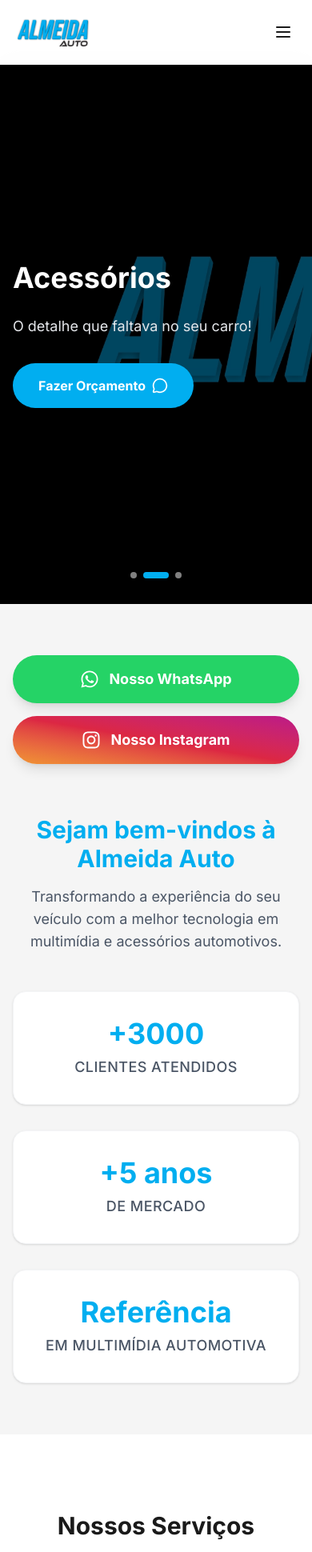
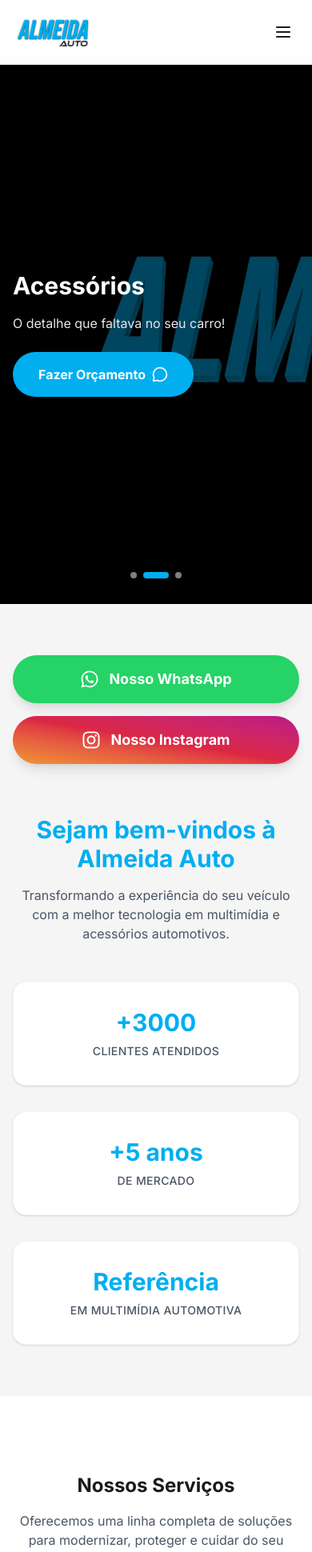
Before and after one commit to Dioogooa/Almeida-auto, a Next.js app: page / in a window 390 px wide. Shown: the top 1940 px of the page at 80% size. Built offline with nearby package versions, Linux system fonts and the light colour scheme.

Commit message:
fix header logo - vercel updates

```diff
--- a/components/home/CtaWhatsApp.jsx
+++ b/components/home/CtaWhatsApp.jsx
@@ -6,10 +6,10 @@
       <div className="absolute top-0 right-0 -mr-20 -mt-20 w-64 h-64 rounded-full bg-white opacity-10 pointer-events-none"></div>
 
       <div className="max-w-4xl mx-auto px-4 text-center relative z-10">
-        <h2 className="text-3xl md:text-5xl font-bold text-white mb-6">
+        <h2 className="text-3xl md:text-4xl lg:text-5xl font-bold text-white mb-4">
           Pronto para transformar seu carro?
         </h2>
-        <p className="text-lg md:text-xl text-white/90 mb-10 max-w-2xl mx-auto">
+        <p className="text-base md:text-lg text-white/90 mb-8 md:mb-10 max-w-2xl mx-auto">
           Faça um orçamento sem compromisso e descubra as melhores opções de mídia e estética para o seu veículo.
         </p>
         <a
--- a/components/home/HeroRotativo.jsx
+++ b/components/home/HeroRotativo.jsx
@@ -65,7 +65,7 @@
               animate={{ y: 0, opacity: 1 }}
               exit={{ y: -20, opacity: 0 }}
               transition={{ duration: 0.5, delay: 0.2 }}
-              className="text-4xl md:text-5xl lg:text-6xl font-bold text-white mb-6 leading-tight"
+              className="text-3xl sm:text-4xl md:text-5xl lg:text-6xl font-bold text-white mb-4 md:mb-6 leading-tight"
             >
               {slides[currentSlide].title}
             </motion.h1>
@@ -78,7 +78,7 @@
               animate={{ y: 0, opacity: 1 }}
               exit={{ y: -20, opacity: 0 }}
               transition={{ duration: 0.5, delay: 0.3 }}
-              className="text-lg md:text-xl text-gray-200 mb-8"
+              className="text-base sm:text-lg md:text-xl text-gray-200 mb-6 md:mb-8"
             >
               {slides[currentSlide].subtitle}
             </motion.p>
--- a/components/home/Localizacao.jsx
+++ b/components/home/Localizacao.jsx
@@ -7,9 +7,9 @@
   return (
     <section className="py-24 bg-white">
       <div className="max-w-7xl mx-auto px-4">
-        <div className="text-center mb-16">
-          <h2 className="text-3xl md:text-4xl font-bold mb-4">Venha nos conhecer</h2>
-          <p className="text-gray-600">Nossa loja está de portas abertas para receber seu veículo.</p>
+        <div className="text-center mb-12 md:mb-16">
+          <h2 className="text-2xl md:text-3xl lg:text-4xl font-bold mb-4">Venha nos conhecer</h2>
+          <p className="text-gray-600 text-base md:text-lg max-w-2xl mx-auto">Nossa loja está de portas abertas para receber seu veículo.</p>
         </div>
 
         <div className="grid grid-cols-1 lg:grid-cols-3 gap-8">
--- a/components/home/ProvaSocial.jsx
+++ b/components/home/ProvaSocial.jsx
@@ -43,10 +43,10 @@
         </div>
 
         <div className="text-center mb-12">
-          <h1 className="text-3xl md:text-4xl font-bold text-primary mb-4">
+          <h2 className="text-3xl md:text-4xl lg:text-5xl font-bold text-primary mb-4">
             Sejam bem-vindos à Almeida Auto
-          </h1>
-          <p className="text-gray-600 text-lg max-w-2xl mx-auto">
+          </h2>
+          <p className="text-gray-600 text-base md:text-lg max-w-2xl mx-auto">
             Transformando a experiência do seu veículo com a melhor tecnologia em multimídia e acessórios automotivos.
           </p>
         </div>
@@ -56,10 +56,10 @@
               key={i}
               className="bg-white rounded-2xl p-8 text-center shadow-sm border border-gray-100 hover:shadow-md transition-shadow"
             >
-              <h3 className="text-4xl md:text-5xl font-bold text-primary mb-2">
+              <h3 className="text-3xl md:text-4xl lg:text-5xl font-bold text-primary mb-2">
                 {stat.title}
               </h3>
-              <p className="text-gray-600 font-medium text-lg uppercase tracking-wide">
+              <p className="text-gray-600 font-medium text-sm md:text-base uppercase tracking-wide">
                 {stat.description}
               </p>
             </div>
--- a/components/home/SecaoInterativa.jsx
+++ b/components/home/SecaoInterativa.jsx
@@ -36,9 +36,9 @@
   return (
     <section className="py-24 bg-white" id="servicos">
       <div className="max-w-7xl mx-auto px-4">
-        <div className="text-center mb-16">
-          <h2 className="text-3xl md:text-4xl font-bold mb-4">Nossos Serviços</h2>
-          <p className="text-gray-600 max-w-2xl mx-auto">
+        <div className="text-center mb-12 md:mb-16">
+          <h2 className="text-2xl md:text-3xl lg:text-4xl font-bold mb-4">Nossos Serviços</h2>
+          <p className="text-gray-600 text-base md:text-lg max-w-2xl mx-auto">
             Oferecemos uma linha completa de soluções para modernizar, proteger e cuidar
             do seu veículo com a máxima qualidade.
           </p>
@@ -56,10 +56,10 @@
                   : "border-gray-200 bg-white hover:border-primary/30"
                   }`}
               >
-                <h3 className={`text-2xl font-bold mb-2 ${ativo.id === servico.id ? "text-primary" : "text-gray-800"}`}>
+                <h3 className={`text-xl md:text-2xl font-bold mb-2 ${ativo.id === servico.id ? "text-primary" : "text-gray-800"}`}>
                   {servico.titulo}
                 </h3>
-                <p className="text-gray-600 mb-4 line-clamp-3">
+                <p className="text-gray-600 text-sm md:text-base mb-4 line-clamp-3">
                   {servico.descricao}
                 </p>
                 <div
--- a/components/ui/Header.jsx
+++ b/components/ui/Header.jsx
@@ -7,7 +7,7 @@
       <div className="max-w-7xl mx-auto px-4 h-20 flex items-center justify-between">
         <Link href="/" className="flex items-center gap-2">
           <Image
-            src="/logo.png"
+            src="/Logo.png"
             alt="Almeida Auto"
             width={200}
             height={40}
@@ -24,7 +24,7 @@
 
         {/* Menu mobile */}
         <button className="md:hidden p-2 text-foreground">
-          <svg xmlns="http://www.w3.org/2000/svg" width="24" height="24" viewBox="0 0 24 24" fill="none" stroke="currentColor" strokeWidth="2" strokeLinecap="round" strokeLinejoin="round"><line x1="4" x2="20" y1="12" y2="12"/><line x1="4" x2="20" y1="6" y2="6"/><line x1="4" x2="20" y1="18" y2="18"/></svg>
+          <svg xmlns="http://www.w3.org/2000/svg" width="24" height="24" viewBox="0 0 24 24" fill="none" stroke="currentColor" strokeWidth="2" strokeLinecap="round" strokeLinejoin="round"><line x1="4" x2="20" y1="12" y2="12" /><line x1="4" x2="20" y1="6" y2="6" /><line x1="4" x2="20" y1="18" y2="18" /></svg>
         </button>
       </div>
     </header>
```
Also changed, not shown: 1 other file (tests, documents, lock files or other folders).
